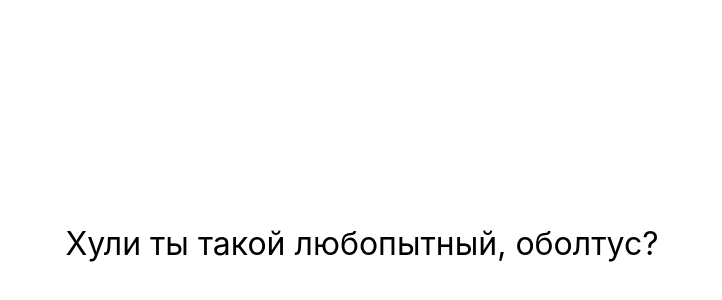
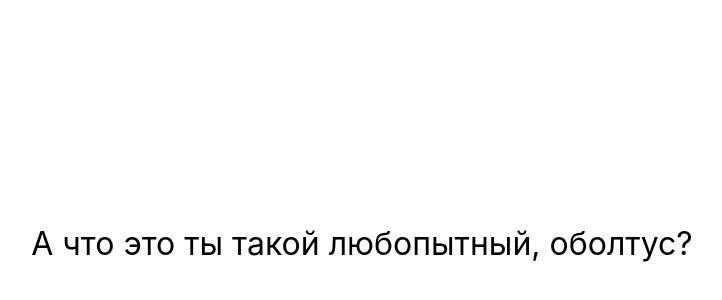
Before and after one commit to itupitsyn/curiosity, a Next.js app: page / in a window 1280 px wide. Shown: the part 156-456 px from the top of the page, without its empty margins (278-1000 px from the left). Built offline with nearby package versions, Linux system fonts and the light colour scheme.

Commit message:
new phrase

```diff
--- a/pages/index.tsx
+++ b/pages/index.tsx
@@ -11,7 +11,9 @@ export default function Home() {
       </Head>
 
       <main className={styles.main}>
-        Хули ты такой любопытный, оболтус?
+        <h1>
+          А что это ты такой любопытный, оболтус?
+        </h1>
       </main>
 
     </div>
```
